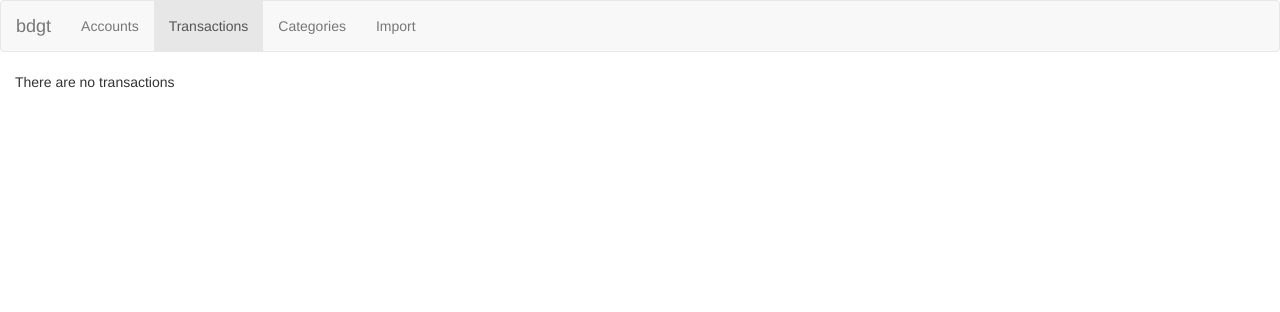
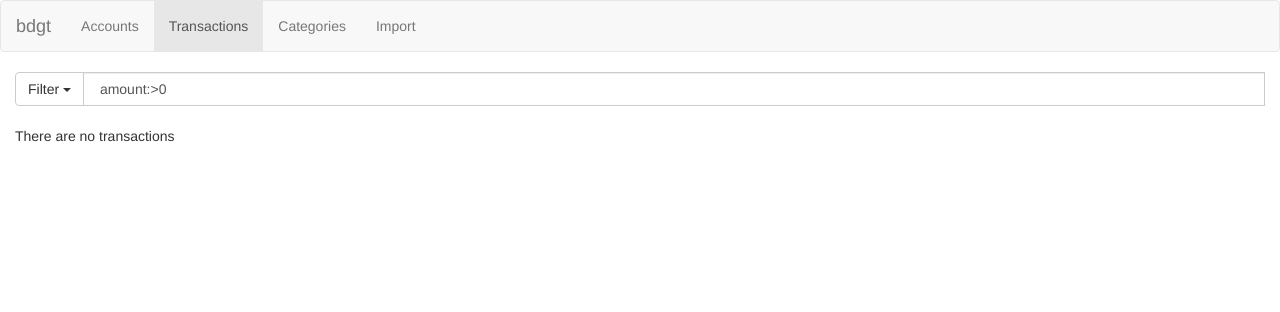
Before and after one commit to geraldoandradee/bdgt, a Flask app: a page that uses bdgt/frontend/templates/base.html in a window 1280 px wide. Shown: the top 312 px of the page. Run offline with Flask 2, Linux system fonts and the light colour scheme; data that the repository does not hold is empty; parts of the project's set-up code (start-up, migrations or seed data) failed here and were passed over; some libraries are stand-ins or nearby versions.

Commit message:
Add filtering to the transaction list (#11)

```diff
--- a/bdgt/frontend/imports/views.py
+++ b/bdgt/frontend/imports/views.py
@@ -26,7 +26,7 @@ def form():
         # Import the transactions
         imported_txs = import_transactions(filename, form.file_type.data)
 
-        flash("Imported {} transactions".format(len(imported_txs)))
+        flash("Imported {} transactions".format(len(imported_txs)), 'success')
 
         return redirect(url_for('dashboard.index'))
     return render_template('form.html', form=form,
--- a/bdgt/frontend/templates/base.html
+++ b/bdgt/frontend/templates/base.html
@@ -57,16 +57,16 @@
     </nav>
 
     <!-- Flashed messages -->
-    {% with messages = get_flashed_messages() %}
+    {% with messages = get_flashed_messages(with_categories=true) %}
       {% if messages %}
         <div class="container-fluid">
-          <div class="alert alert-dismissable alert-success">
-            <button type="button" class="close" data-dismiss="alert"
-                    aria-hidden="true">&times;</button>
-            {% for message in messages %}
+          {% for category, message in messages %}
+          <div class="alert alert-dismissable alert-{{ category if category else 'success'}}">
+              <button type="button" class="close" data-dismiss="alert"
+                      aria-hidden="true">&times;</button>
               <p>{{ message }}</p>
-            {% endfor %}
-          </div>
+            </div>
+          {% endfor %}
         </div>
       {% endif %}
     {% endwith %}
--- a/bdgt/frontend/templates/transactions/index.html
+++ b/bdgt/frontend/templates/transactions/index.html
@@ -1,11 +1,49 @@
 {% extends "base.html" %}
 
 {% block content %}
+
+<div class="input-group">
+  <div class="input-group-btn">
+    <button type="button" class="btn btn-default dropdown-toggle"
+            data-toggle="dropdown" aria-expanded="false">
+      Filter <span class="caret"></span>
+    </button>
+    <ul class="dropdown-menu" role="menu">
+      <li>
+        <a href="{{ url_for('transactions.list', q=q + ' amount:>0') }}">
+          Positive Amount
+        </a>
+      </li>
+      <li>
+        <a href="{{ url_for('transactions.list', q=q + ' amount:<0') }}">
+          Negative Amount
+        </a>
+      </li>
+      <li class="divider"></li>
+      <li>
+        <a href="{{ url_for('transactions.list', q=q + ' is:reconciled') }}">
+          Is Reconciled
+        </a>
+      </li>
+      <li>
+        <a href="{{ url_for('transactions.list', q=q + ' not:reconciled') }}">
+          Not Reconciled
+        </a>
+      </li>
+    </ul>
+  </div>
+  <form action="{{ url_for('transactions.list') }}" method='GET'>
+    <input name="q" class="form-control" type="text" value='{{ q if q }}'>
+  </form>
+</div>
+
+<br>
 
 <table id="accounts" class="table table-bordered table-condensed">
     {% if txs | length > 0 %}
     <thead>
       <tr>
+        <th>Account</th>
         <th>Date</th>
         <th>Description</th>
         <th>Amount</th>
@@ -16,6 +54,7 @@
     <tbody>
         {% for tx in txs %}
         <tr>
+          <td>{{ tx.account.name }}</td>
           <td>{{ tx.date }}</td>
           <td>{{ tx.description }}</td>
           {% if tx.amount > 0 %}
--- a/bdgt/frontend/transactions/views.py
+++ b/bdgt/frontend/transactions/views.py
@@ -1,8 +1,9 @@
 import logging
 
-from flask import Blueprint, g, render_template, request
+from flask import Blueprint, flash, g, render_template, request
+from sqlalchemy.sql.expression import not_
 
-from bdgt.domain.models import Account, Transaction
+from bdgt.domain.models import Account, Category, Transaction
 
 
 _log = logging.getLogger(__name__)
@@ -12,16 +13,60 @@ bp = Blueprint('transactions', __name__, url_prefix='/transactions')
 
 @bp.route("/", methods=['GET'])
 def list():
-    account_number = request.args.get('account', None)
-    if account_number:
-        txs_query = Transaction.query.join(Account).filter(
-            Account.number == account_number)
-    else:
-        txs_query = Transaction.query
+    query = Transaction.query
 
-    txs = txs_query.all()
+    q = request.args.get('q', '')
+    if q != '':
+        filters = q.split(' ')
+        for f in filters:
+            if ':' in f:
+                exp = f.split(':')
+                context = exp[0]
+                stmt = exp[1]
 
-    return render_template("transactions/index.html", txs=txs)
+                cpt = '=='
+                if stmt[0] == '>':
+                    if stmt[1] == '=':
+                        cpt = '>='
+                        stmt = stmt[2:]
+                    else:
+                        cpt = '>'
+                        stmt = stmt[1:]
+                elif stmt[0] == '<':
+                    if stmt[1] == '=':
+                        cpt = '<='
+                        stmt = stmt[2:]
+                    else:
+                        cpt = '<'
+                        stmt = stmt[1:]
+
+                if context == "is":
+                    if not hasattr(Transaction, stmt):
+                        flash("{} is not a valid filter".format(f), 'warning')
+                    else:
+                        query = query.filter(getattr(Transaction, stmt))
+                elif context == "not":
+                    if not hasattr(Transaction, stmt):
+                        flash("{} is not a valid filter".format(f), 'warning')
+                    else:
+                        query = query.filter(not_(getattr(Transaction, stmt)))
+                elif context == "account":
+                    query = query.join(Account).filter(Account.name == stmt)
+                elif context == "amount":
+                    query = query.filter(Transaction.amount.op(
+                        cpt, is_comparison=True)(stmt))
+                elif context == "date":
+                    query = query.filter(Transaction.date.op(
+                        cpt, is_comparison=True)(stmt))
+                elif context == "category":
+                    query = query.join(Category).filter(Category.name == stmt)
+                else:
+                    flash("{} is not a valid filter".format(f), 'warning')
+            else:
+                query = query.filter(Transaction.description.contains(f))
+    txs = query.all()
+
+    return render_template("transactions/index.html", txs=txs, q=q)
 
 
 @bp.before_request
--- a/dev_settings.py
+++ b/dev_settings.py
@@ -8,3 +8,4 @@ DEBUG_TB_INTERCEPT_REDIRECTS = False
 
 # Flask-SqlAlchemy
 SQLALCHEMY_DATABASE_URI = 'sqlite:////tmp/bdgt.db'
+SQLALCHEMY_ECHO = True
```
